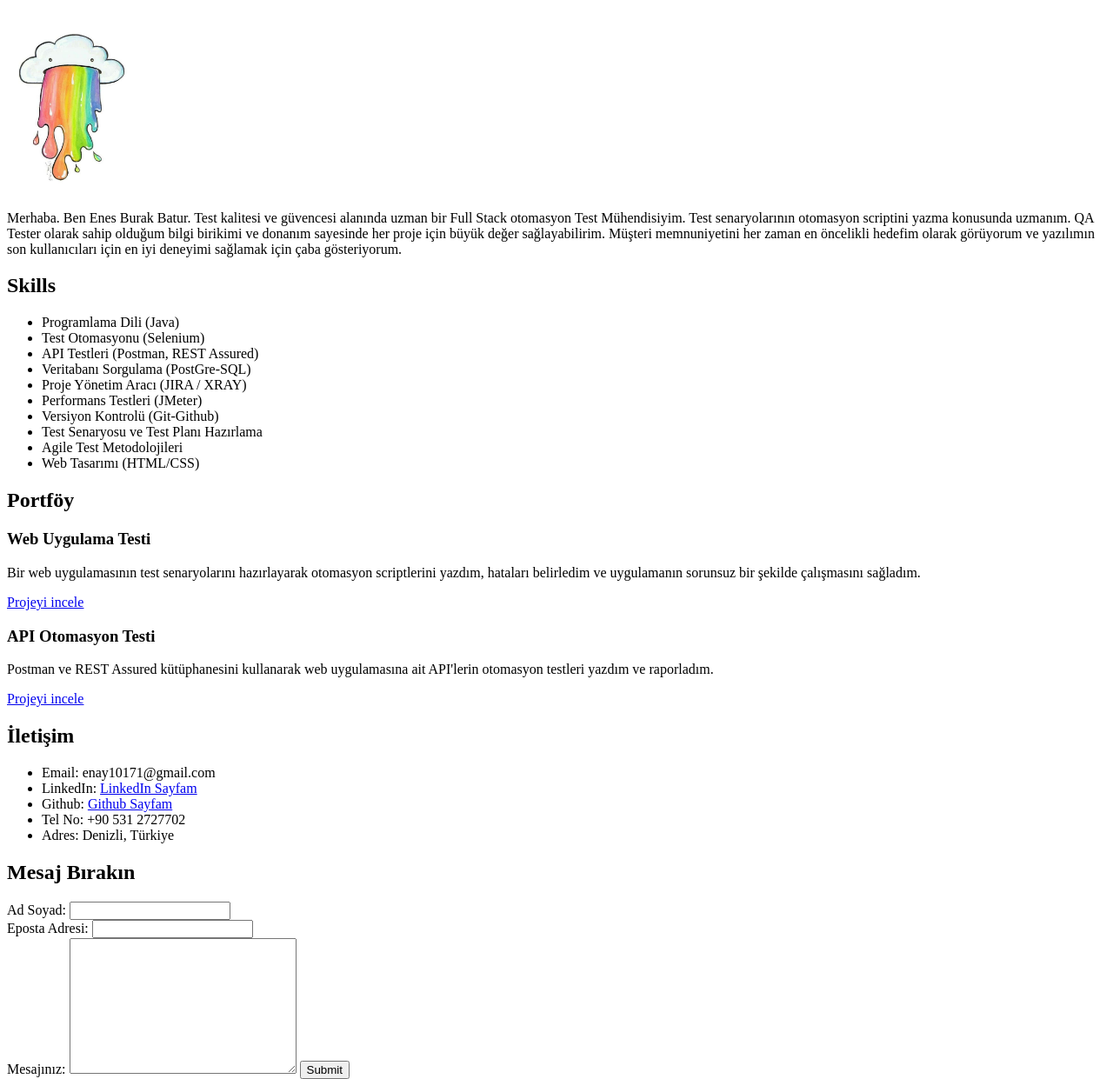
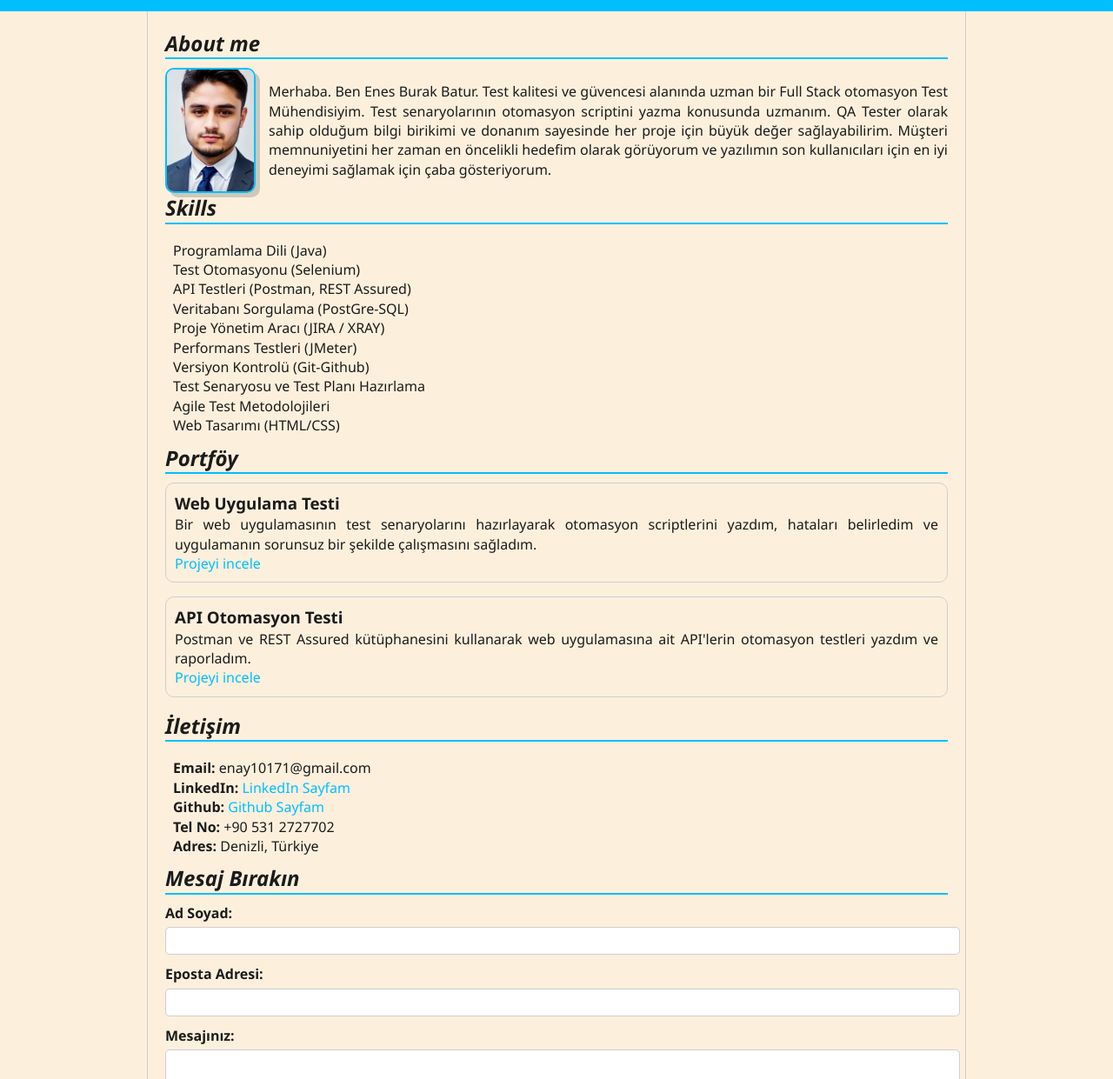
Before and after one commit to enesbatur01/htmlLessons, a plain HTML site: page myprofile/index.html in a window 1280 px wide. Shown: the part 145-1386 px from the top of the page at 87% size. Drawn offline with Linux system fonts and the light colour scheme.

Commit message:
HTML v1.0

```diff
--- /dev/null
+++ b/CSS/style.css
@@ -0,0 +1,24 @@
+*{
+    color: blueviolet;
+    text-align: justify;
+    font-family: 'Segoe UI', Tahoma, Geneva, Verdana, sans-serif;
+    line-height: 1.5;
+}
+h1{
+    text-align: center;
+    font-size: 41px;
+}
+.tirnaklifont{
+    font-family: 'Times New Roman', Times, serif;
+
+}
+a{
+    color: black;
+    font-size: 26px;
+    text-decoration: none;
+
+
+}
+a:hover{
+    background-color: bisque;
+}
--- /dev/null
+++ b/myprofile/CSS/style.css
@@ -0,0 +1,123 @@
+*{
+    font-family: 'Segoe UI', Tahoma, Geneva, Verdana, sans-serif;
+    margin: 0%;
+}
+
+body{
+    background-color: rgb(252, 240, 221);
+    line-height: 1.4;
+    color: rgb(27, 27, 27);
+    text-align: justify;
+}
+
+#header{
+    text-align: center;
+    color: white;
+    background-color: deepskyblue;
+    padding: 31px;
+}
+
+h1{
+    font-size: 36px;
+    margin-bottom: 16px;
+
+}
+
+#header h3{
+    font-weight: 300;
+    font-size: 21px;
+    letter-spacing: 1.1px;
+}
+
+#main{
+    width: 900px;
+    margin: auto;
+    border-right: 1px solid rgb(209, 205, 205);
+    border-left: 1px solid rgb(209, 205, 205);
+    padding: 20px;
+}
+
+#main h2{
+    font-style: italic;
+    border-bottom: 2px solid deepskyblue;
+    margin-bottom: 10px;
+}
+
+#profil{
+    display: flex;
+    align-items: center;
+}
+
+img{
+    border: 2px solid deepskyblue;
+    width: 100px;
+    border-radius: 10px;
+    box-shadow: 5px 5px rgba(128, 128, 128, 0.37);
+    margin-right: 15px;
+}
+
+ul{
+    padding: 1%;
+}
+
+ul li{
+    list-style: none;
+
+}
+
+.proje{
+    border:1px solid rgb(209, 205, 205);
+    border-radius: 10px;
+    margin-bottom: 16px;
+    padding: 10px;
+}
+
+a{
+    color: deepskyblue;
+    text-decoration: none;
+}
+
+a:hover{
+    text-decoration: underline;
+    color: rgb(6, 140, 185);
+}
+
+span{
+    font-weight: 600;
+}
+
+label{
+    font-weight: 600;
+    display:block;
+    margin-bottom: 5px;
+}
+
+input, textarea{
+    width: 100%;
+    border: 1px solid rgb(209, 205, 205);
+    border-radius: 5px;
+    padding: 6px;
+    margin-bottom: 11px;
+    resize: vertical;
+}
+
+.button{
+    width: 100px;
+    background-color: deepskyblue;
+    color: white;
+    font-size: 16px;
+    cursor: pointer;
+}
+
+button{
+    width: 100px;
+    height: 31px;
+    background-color: deepskyblue;
+    color: white;
+    font-size: 16px;
+    border-radius: 6px;
+
+}
+button:hover{
+    background-color: aqua;
+}
--- a/myprofile/index.html
+++ b/myprofile/index.html
@@ -4,6 +4,7 @@
     <meta charset="UTF-8" />
     <meta name="viewport" content="width=device-width, initial-scale=1.0" />
     <title>Enes Burak Batur | Profil Sayfası</title>
+    <link rel="stylesheet" href="../myprofile/CSS/style.css">
   </head>
   <body>
     <div id="header">
@@ -12,10 +13,10 @@
     </div>
 
     <div id="main">
-      <div id="hakkımda">
+      <div id="hakkimda">
         <h2>About me</h2>
-        <div id="Profil">
-          <img src="../images/resim1.jpg" width="150" alt="My Photo" />
+        <div id="profil">
+          <img src="../myprofile/images/1695894607592.jpg" alt="My Photo" />
           <p>
             Merhaba. Ben Enes Burak Batur. Test kalitesi ve güvencesi alanında
             uzman bir Full Stack otomasyon Test Mühendisiyim. Test
@@ -71,11 +72,11 @@
       <div id="iletisim">
         <h2>İletişim</h2>
         <ul>
-            <li>Email: enay10171@gmail.com</li>
-            <li>LinkedIn: <a href="https://www.linkedin.com/in/enes-burak-batur-0869a2268/" target="_blank">LinkedIn Sayfam</a></li>
-            <li>Github: <a href="https://github.com/enesbatur01" target="_blank">Github Sayfam</a></li>
-            <li>Tel No: +90 531 2727702</li>
-            <li>Adres: Denizli, Türkiye</li>
+            <li> <span>Email:</span> enay10171@gmail.com</li>
+            <li><span>LinkedIn:</span> <a href="https://www.linkedin.com/in/enes-burak-batur-0869a2268/" target="_blank">LinkedIn Sayfam</a></li>
+            <li><span>Github:</span> <a href="https://github.com/enesbatur01" target="_blank">Github Sayfam</a></li>
+            <li><span>Tel No:</span> +90 531 2727702</li>
+            <li><span>Adres:</span> Denizli, Türkiye</li>
         </ul>
       </div>
 
@@ -92,7 +93,8 @@
             <label for="mesaj">Mesajınız:</label>
             <textarea id="mesaj" cols="30" rows="10"></textarea>
 
-            <input type="submit">
+            <input class="button" type="submit">
+            <button type="submit">Gönder</button>
 
         </form>
       </div>
```
Also changed, not shown: day04/external_stiller.html (added, +45 -0 lines), day04/internal-stiller.html (added, +70 -0 lines), images/1695894607592.jpg (added), myprofile/images/1695894607592.jpg (added).
